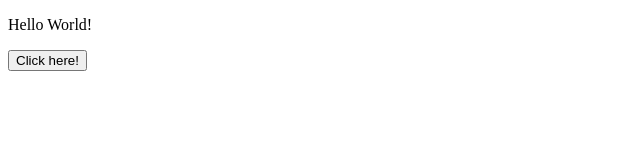
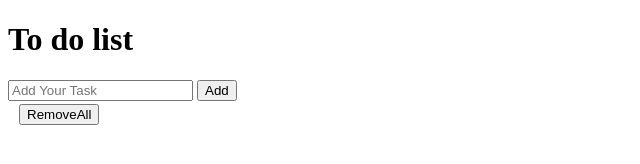
Before and after one commit to xiaoding1096/to-do-list, a plain HTML site: page index.html in a window 1280 px wide. Shown: the whole page, without its empty margins (0-640 px from the left). Drawn offline with nearby package versions, Linux system fonts and the light colour scheme.

Commit message:
fix conflict 1st

```diff
--- a/index.html
+++ b/index.html
@@ -3,10 +3,40 @@
   <head>
     <meta charset="UTF-8" />
     <meta name="viewport" content="width=device-width, initial-scale=1.0" />
-        <title>Document</title>
+    <link rel="preconnect" href="https://fonts.googleapis.com" />
+    <link rel="preconnect" href="https://fonts.gstatic.com" crossorigin />
+    <link
+      href="https://fonts.googleapis.com/css2?family=Poppins:ital,wght@0,100;0,200;0,300;0,400;0,500;0,600;0,700;0,800;0,900;1,100;1,200;1,300;1,400;1,500;1,600;1,700;1,800;1,900&family=Sora:wght@100..800&display=swap"
+      rel="stylesheet"
+    />
+    <link rel="stylesheet" href="/themify-icons/themify-icons.css" />
+    <title>ToDoList2</title>
+
+    <link rel="stylesheet" href="./styles.css" />
   </head>
   <body>
-        <p>Hello World!</p>
-        <button type="button">Click here!</button>
+    <div class="container">
+      <div class="todo-table">
+        <h1>To do list</h1>
+        <form action="" id="form">
+          <input type="text" id="title" placeholder="Add Your Task" />
+          <button id="add-btn">Add</button>
+        </form>
+        <table>
+          <thead>
+            <tr>
+              <th></th>
+              <th></th>
+              <th class="th-btn">
+                <button id="remove-all" onclick="removeAll()">RemoveAll</button>
+              </th>
+            </tr>
+          </thead>
+          <tbody id="task-list"></tbody>
+        </table>
+      </div>
+    </div>
+
+    <script src="./main.js"></script>
   </body>
 </html>
```
Lines whose indentation alone changed are shown as unchanged.
